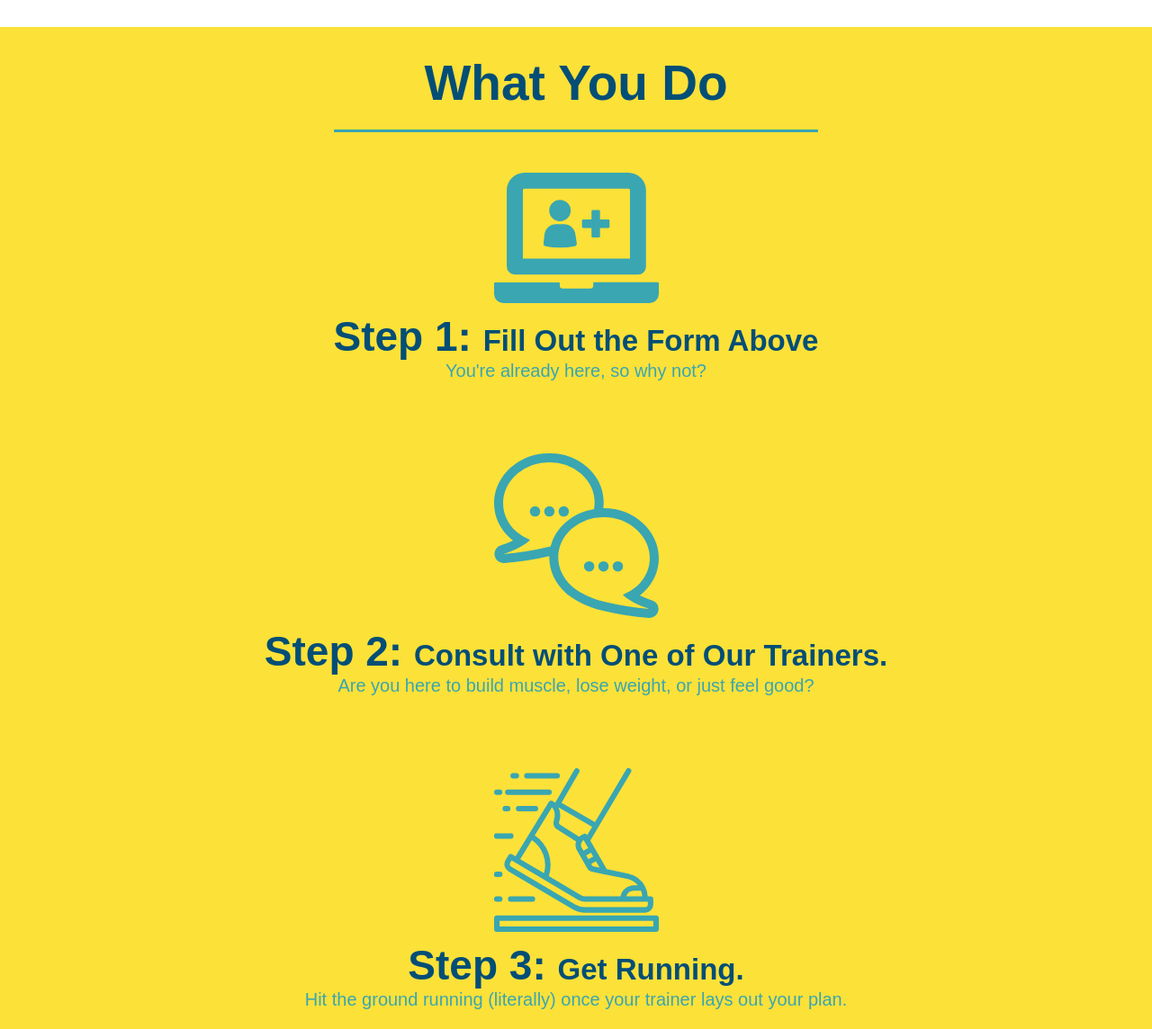
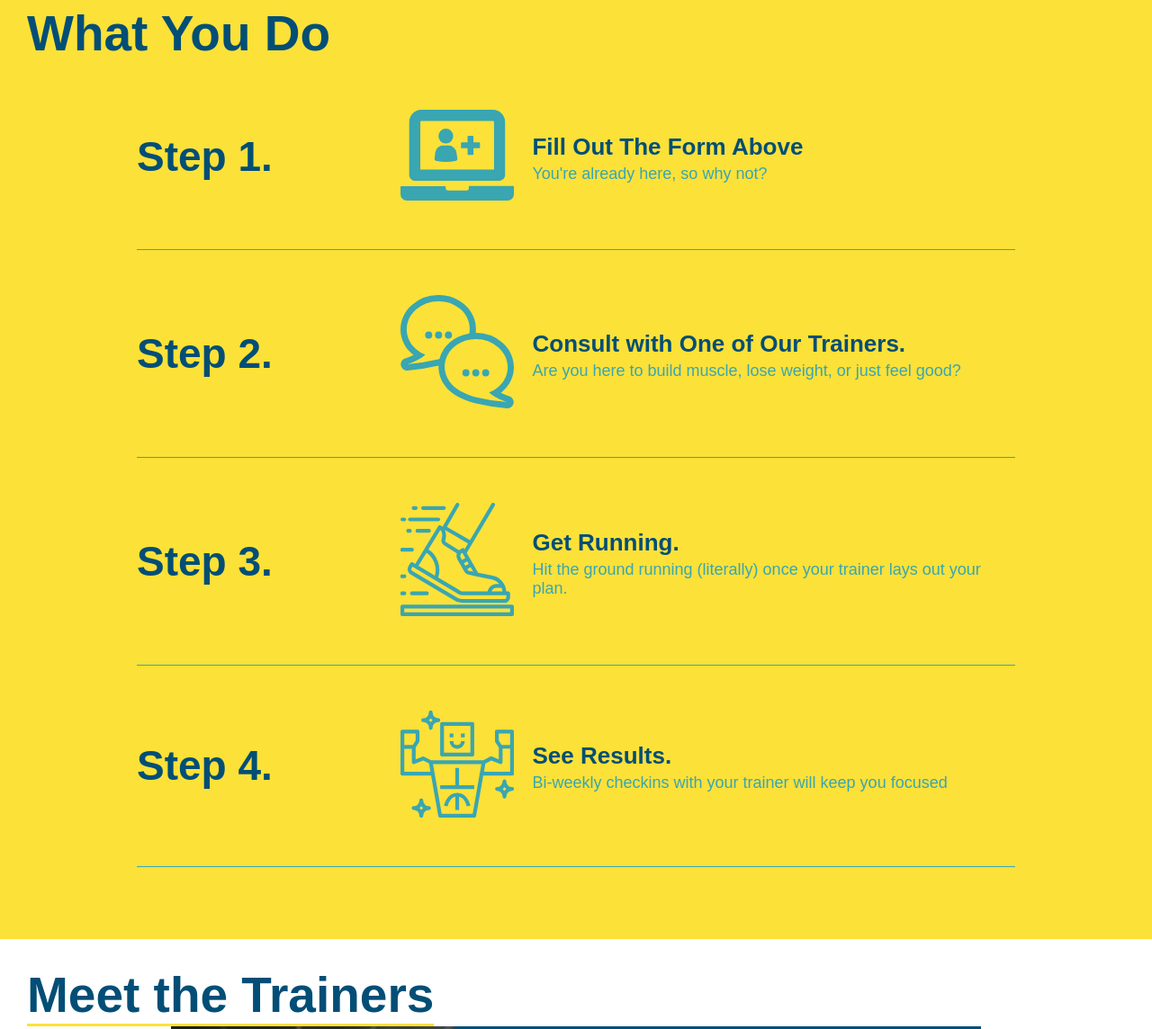
Before and after one commit to kwabena95/run-buddy, a plain HTML site: page index.html in a window 1280 px wide. Shown: the part 1000-2144 px from the top of the page at 90% size. Drawn offline with Linux system fonts and the light colour scheme.

Commit message:
add flexbox to the steps

```diff
--- a/assets/css/styles.css
+++ b/assets/css/styles.css
@@ -107,9 +107,6 @@ header nav ul li a{
 section{
     padding: 30px;
 }
-.intro{
-    text-align: center;
-}
 
 .intro p{
     line-height: 1.7;
@@ -118,37 +115,54 @@ section{
     font-size: 20px;
     margin: 0 auto;
     padding-bottom: 30px;
+    text-align: center;
 }
 .steps{
-    text-align: center;
     background: #fce138;
 }
-.steps div{
-    margin-bottom: 80px;
+.step{
+    margin: 50px auto;
+    padding-bottom: 50px;
+    width: 80%;
+    border-bottom: 1px solid #39a6b2;
+    display: flex;
+    flex-wrap: wrap;
+    align-items: center;
+    justify-content: space-between;
 }
-.steps img{
-    display: block;
-    width: 15%;
-    margin: 10px auto;
-}
-.steps h3{
+.step h3{
     color: #024e76;
     font-size: 46px;
+    flex: 1 30%;
 }
-.steps span{
-    font-size: 33px;
+.step-info{
+    flex: 2 70%;
+    display: flex;
+    flex-wrap: wrap;
+    align-items: center;
 }
-.steps p{
+.step-img{
+    flex: 1 12%;
+    margin-right: 20px;
+}
+.step-img img{
+    max-width: 100%;
+}
+.step-text{
+    flex: 12;
+}
+.step-text p{
     color: #39a6b2;
-    font-size: 20px;
+    font-size: 18px;
 }
-
+.step-text h4{
+    font-size: 26px;
+    line-height: 1.5;
+    color: #024e76;
+}
 .section-title{
-    display: inline-block;
     font-size: 55px;
     color: #024e76;
-    margin-bottom: 35px;
-    padding: 0px 100px 20px 100px;
     border-bottom: 3px solid #39a6b2;
 }
 .primary-border{
@@ -157,9 +171,13 @@ section{
 .secondary-color{
     border-color: #39a6b2;
 }
+.flex-row{
+    display: flex;
+}
+
 /* apply stles to trainer section */
 .trainers{
-    text-align: center;
+
 }
 .trainer{
     width: 900px;
@@ -199,7 +217,6 @@ section{
 /* apply styles to reach out */
 .contact{
     background-color: #024e76;
-    text-align: center;
 }
 .contact h2{
     color: #fce138;
--- a/index.html
+++ b/index.html
@@ -75,43 +75,87 @@
 
     <!-- "what we do" section -->
     <section id="what-we-do" class="intro">
+        <!-- Wrap every h2 with a class of "section-title" in this div! -->
+        <div class="flex-row">
             <h2 class="section-title primary-border">What We Do</h2>
+        </div>
+        <div class="flex-row">
             <p>butcher selfies chambray shabby chic gentrify readymade yr Echo Prak XOX Lorem ipsum dolor sit, amet
                 consectetur adipisicing elit. Autem, voluptatum. Temporibus iste necessitatibus eveniet consectetur,
                 aspernatur porro cumque officia eos iusto pariatur voluptates laboriosam inventore? Magni itaque eveniet
-            libero quia!</p>
+                libero quia!
+            </p>
+        </div>
+
     </section>
 
     <!-- "what you do" section -->
     <section id="what-you-do" class="steps">
-        <h2 class="section-title secondary-border">What You Do</h2>
+        <!-- Wrap every h2 with a class of "section-title" in this div! -->
+        <div class="flex-row">
+            <h2 class="section-title primary-border">What You Do</h2>
+        </div>
         <!-- insert this img element-->
-        <div>
+        <div class="step">
+            <h3>Step 1.</h3>
+            <div class="step-info">
+                <div class="step-img">
                     <img src="./assets/images/step-1.svg" alt="">
-            <h3>Step 1: <span> Fill Out the Form Above</span></h3>
+                </div>
+                <div class="step-text">
+                    <h4>Fill Out The Form Above</h4>
                     <p>You're already here, so why not?</p>
                 </div>
-        <div>
+            </div>
+        </div>
+
+        <div class="step">
+            <h3>Step 2.</h3>
+            <div class="step-info">
+                <div class="step-img">
                     <img src="./assets/images/step-2.svg" alt="">
-            <h3>Step 2: <span>Consult with One of Our Trainers.</span></span></h3>
+                </div>
+                <div class="step-text">
+                    <h4>Consult with One of Our Trainers.</h4>
                     <p>Are you here to build muscle, lose weight, or just feel good?</p>
                 </div>
-        <div>
+            </div>
+        </div>
+
+        <div class="step">
+            <h3>Step 3.</h3>
+            <div class="step-info">
+                <div class="step-img">
                     <img src="./assets/images/step-3.svg" alt="">
-            <h3>Step 3: <span>Get Running.</span></h3>
+                </div>
+                <div class="step-text">
+                    <h4>Get Running.</h4>
                     <p>Hit the ground running (literally) once your trainer lays out your plan.</p>
                 </div>
-        <div>
+            </div>
+        </div>
+
+        <div class="step">
+            <h3>Step 4.</h3>
+            <div class="step-info">
+                <div class="step-img">
                     <img src="./assets/images/step-4.svg" alt="">
-            <h3>Step 4: <span>See Results.</span></h3>
+                </div>
+                <div class="step-text">
+                    <h4>See Results.</h4>
                     <p>Bi-weekly checkins with your trainer will keep you focused</p>
+                </div>
+            </div>
         </div>
 
     </section>
 
     <!-- "meet the trainers" section -->
     <section id="your-trainers" class="trainers">
-        <h2 class="section-title primary-border">Meet The Trainers</h2>
+        <!-- Wrap every h2 with a class of "section-title" in this div! -->
+        <div class="flex-row">
+            <h2 class="section-title primary-border">Meet the Trainers</h2>
+        </div>
         <article class="trainer">
             <img src="./assets/images/trainer-1.jpg" alt="Arron Stephens in his workout clothes, ready to pump iron">
             <div class="trainer-bio text-left">
@@ -146,7 +190,10 @@
 
     <!-- "reach out" section -->
     <section id="reach-out" class="contact">
-        <h2 class="section-title secondary-color">Reach Out</h2>
+        <!-- Wrap every h2 with a class of "section-title" in this div! -->
+        <div class="flex-row">
+            <h2 class="section-title primary-border">Reach Out</h2>
+        </div>
         <div class="contact-info">
             <iframe
                 src="https://www.google.com/maps/embed?pb=!1m14!1m12!1m3!1d12917.439195833666!2d-86.50751999999999!3d35.96262805!2m3!1f0!2f0!3f0!3m2!1i1024!2i768!4f13.1!5e0!3m2!1sen!2sus!4v1607446374371!5m2!1sen!2sus"
```
Lines whose indentation alone changed are shown as unchanged.
